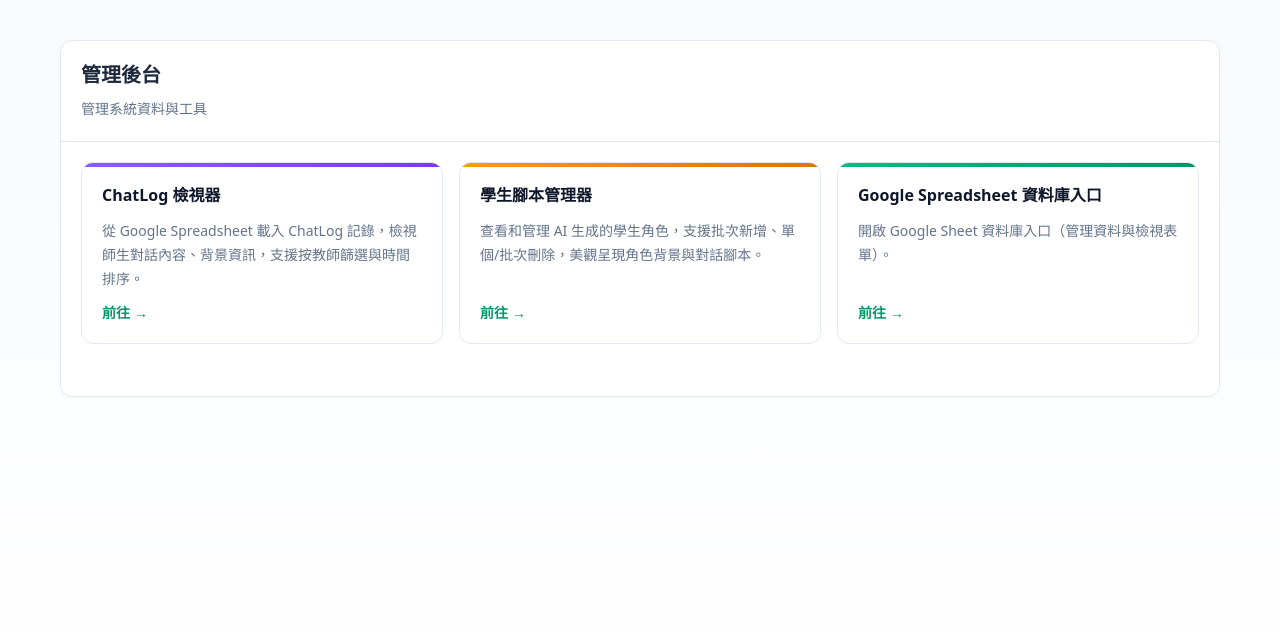
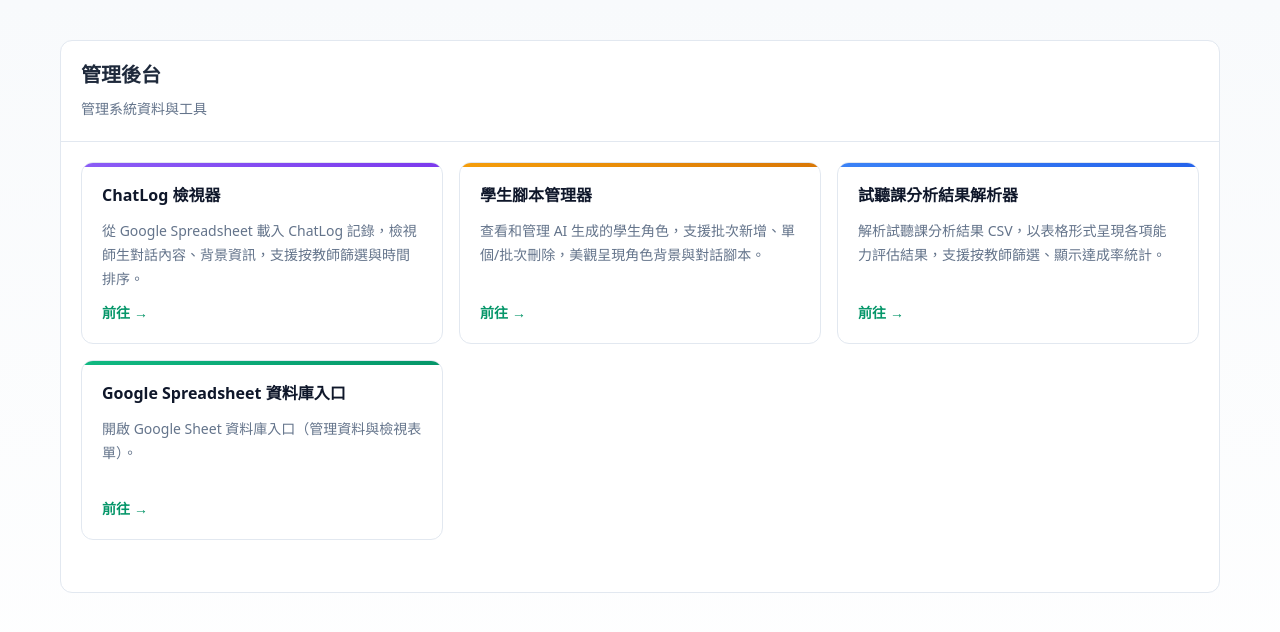
Before and after one commit to andrewchen30/at-demo-pages, a Next.js app: page /admin in a window 1280 px wide. Shown: the top 632 px of the page. Built offline with nearby package versions, Linux system fonts and the light colour scheme.

Commit message:
Add trial class analysis result parser: Introduce a new tool for parsing trial class analysis CSV results, displaying ability assessments in a table format with teacher filtering and achievement statistics, enhancing administrative capabilities.

```diff
--- a/app/admin/page.tsx
+++ b/app/admin/page.tsx
@@ -14,6 +14,12 @@ const ADMIN_TOOLS = [
     title: '學生腳本管理器',
     description: '查看和管理 AI 生成的學生角色，支援批次新增、單個/批次刪除，美觀呈現角色背景與對話腳本。',
     accent: 'linear-gradient(90deg, #f59e0b, #d97706)',
+  },
+  {
+    href: '/admin/trial-class-analysis-result-parser',
+    title: '試聽課分析結果解析器',
+    description: '解析試聽課分析結果 CSV，以表格形式呈現各項能力評估結果，支援按教師篩選、顯示達成率統計。',
+    accent: 'linear-gradient(90deg, #3b82f6, #2563eb)',
   },
   {
     href: 'https://docs.google.com/spreadsheets/d/1zFuwHybj2ny4n8vVk7BlZJqUMUKCpxZ44GhqxQc_9N8/edit?gid=88030258#gid=88030258',
```
